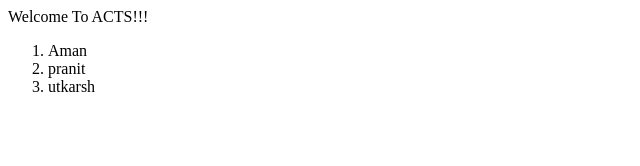
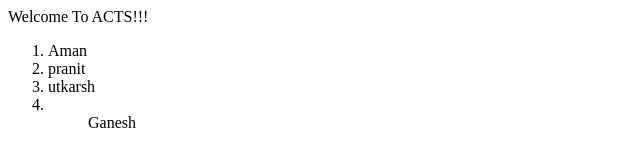
Before and after one commit to sushant-thakur1/acts_cloud, a plain HTML site: page index.html in a window 1280 px wide. Shown: the full height of the page, 0-640 px from the left. Drawn offline with Linux system fonts and the light colour scheme.

Commit message:
Update index.html

```diff
--- a/index.html
+++ b/index.html
@@ -5,7 +5,8 @@
     <li>Aman</li>
       <li> pranit </li>
       <li> utkarsh </li>
-
+      <li> <ul>Ganesh</ul> </li>
+    </ol>
 
   </body>
 
```
